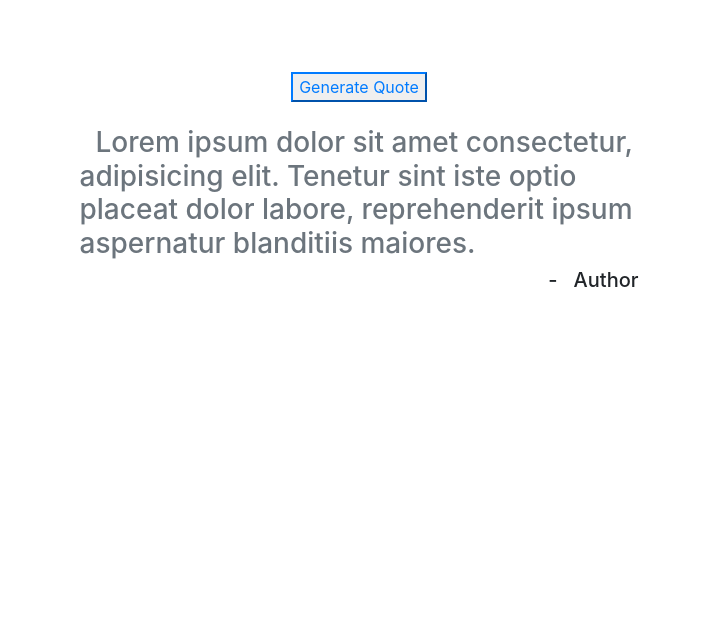
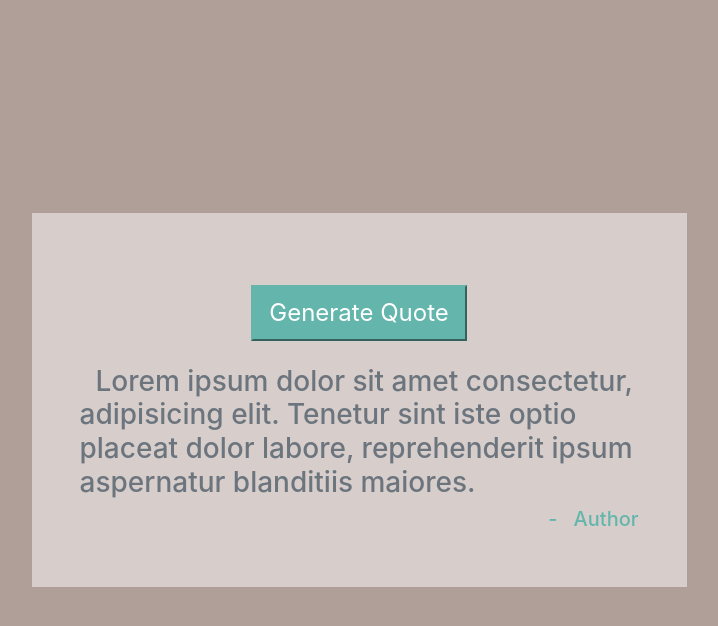
Before and after one commit to tobiaszmaj/Breaking-Bad-Quotes, a plain HTML site: page index.html in a window 1280 px wide. Shown: the whole page, without its empty margins (281-999 px from the left). Drawn offline with nearby package versions, Linux system fonts and the light colour scheme; a script that the page names is missing; some icons are missing.

Commit message:
Adding style

```diff
--- /dev/null
+++ b/css/style.css
@@ -0,0 +1,30 @@
+body {
+    background: #b09e99;
+}
+
+.max-height {
+    min-height: 100vh;
+}
+
+.quote-container {
+    background: rgba(255, 255, 255, 0.5);
+}
+
+.author {
+    color: #64b6ac;
+}
+
+#generate-btn {
+    color: white !important;
+    background: #64b6ac !important;
+    border-color: #64b6ac !important;
+    cursor: pointer;
+    font-size: 1.5rem;
+    padding: 0.5rem 1rem;
+}
+
+#generate-btn:hover {
+    background: #b09e99 !important;
+    border-color: #b09e99 !important;
+    color: #333333 !important;
+}
--- a/index.html
+++ b/index.html
@@ -7,7 +7,7 @@
     <meta http-equiv="X-UA-Compatible" content="ie=edge">
     <link rel="stylesheet" href="https://stackpath.bootstrapcdn.com/bootstrap/4.3.1/css/bootstrap.min.css"
         integrity="sha384-ggOyR0iXCbMQv3Xipma34MD+dH/1fQ784/j6cY/iJTQUOhcWr7x9JvoRxT2MZw1T" crossorigin="anonymous">
-    <link rel="stylesheet" href="css/main.css">
+    <link rel="stylesheet" href="css/style.css">
     <link href="https://fonts.googleapis.com/css?family=Courgette" rel="stylesheet">
     <title>Breaking Bad Quotes</title>
 </head>
```
Also changed, not shown: js/main.js (added).
